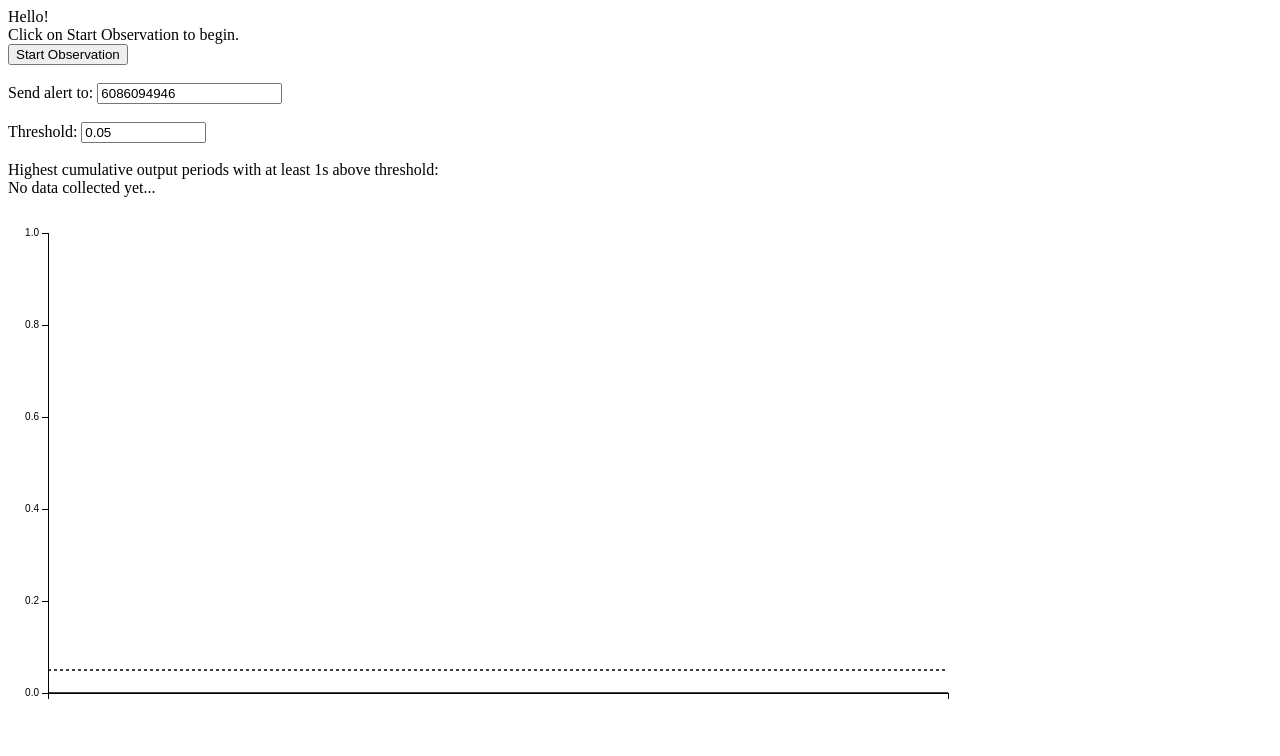
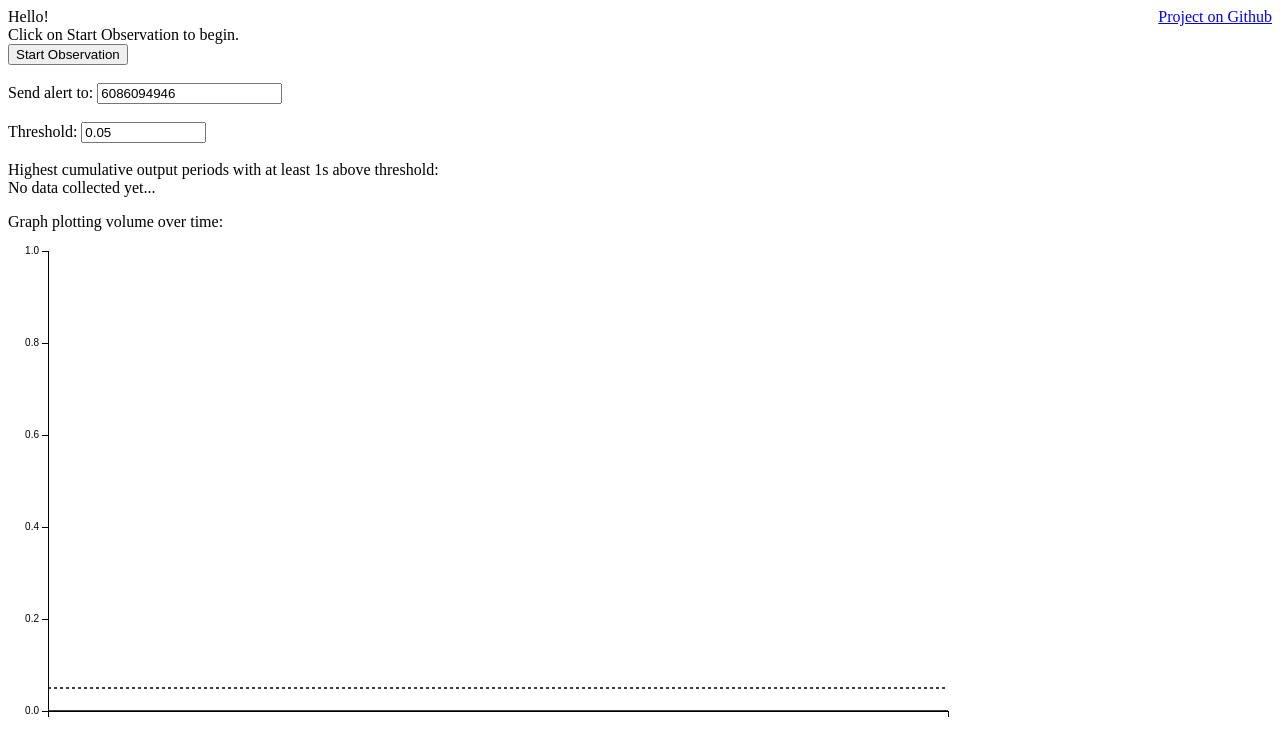
Before and after one commit to AA33/sendhub_challenge, a website: page app/alerter/alerter.html in a window 1280 px wide. Drawn offline with nearby package versions, Linux system fonts and the light colour scheme.

Commit message:
Extra cred

```diff
--- a/app/alerter/alerter.html
+++ b/app/alerter/alerter.html
@@ -10,6 +10,7 @@
     <link rel="stylesheet" href="alerter.css" type="text/css">
 </head>
 <body>
+<a href="https://github.com/AA33/sendhub_challenge/tree/master/app/alerter" style="float:right;">Project on Github</a>
 <div ng-controller="AlertCtrl">Hello!
     <br>
 
@@ -51,6 +52,7 @@
     </ul>
 
 </div>
+<span>Graph plotting volume over time:</span>
 <div ng-controller="VisualizerCtrl"></div>
 </body>
 </html>
```
